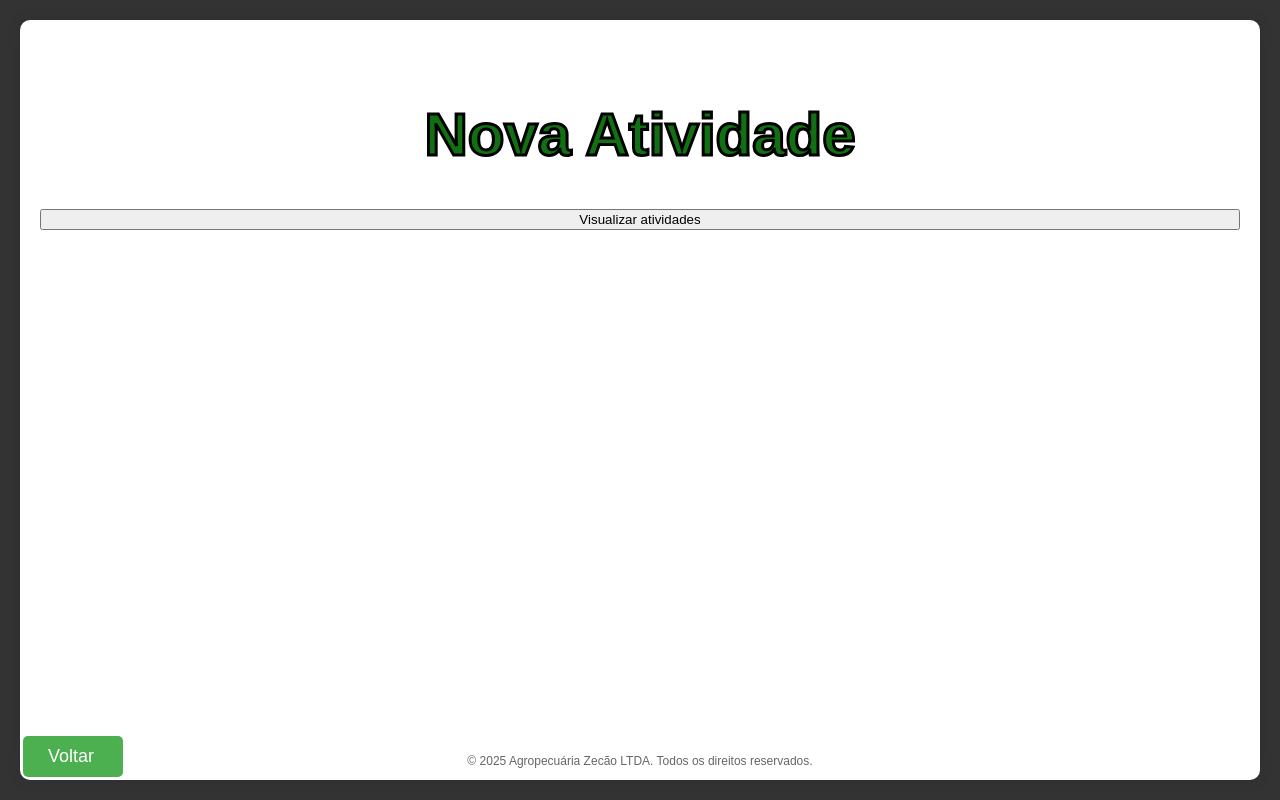
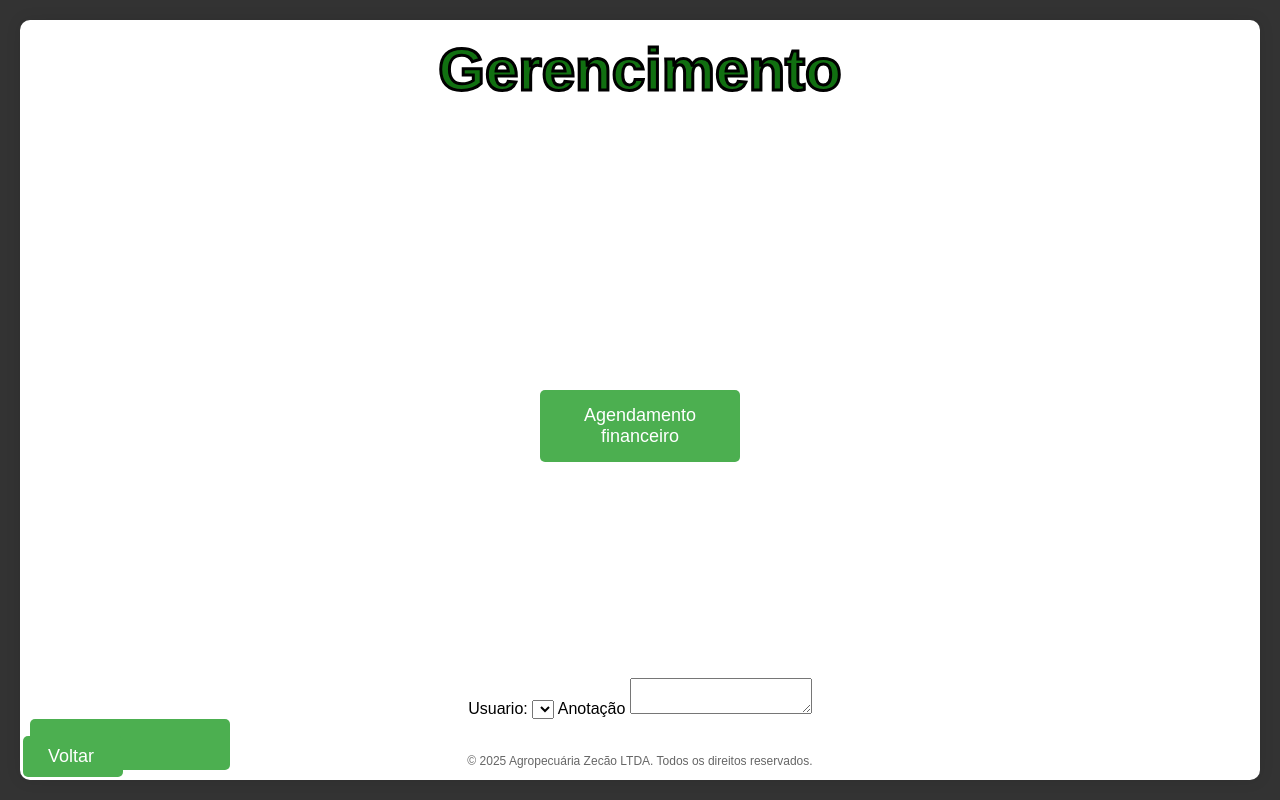
Before and after one commit to murilo813/AgroZecao, a Flask app: template templates/gerencia.html in a window 1280 px wide. Run offline with Flask 3, Linux system fonts and the light colour scheme; the template is opened without the code that fills it, so the values that code supplies are empty.

Commit message:
mini backup para alteração brusca

```diff
--- a/static/css/gerencia.css
+++ b/static/css/gerencia.css
@@ -11,6 +11,7 @@ body {
 }
 .container {
   display: flex;
+  flex-direction: column;
   justify-content: center;
   align-items: center;
   height: 100vh;
@@ -18,8 +19,8 @@ body {
 }
 .box {
   background-color: white;
-  padding: 20px;
-  padding-top: 40px;
+  padding: 10px;
+  padding-top: 10px;
   border-radius: 10px;
   box-shadow: 0 0 15px rgba(0, 0, 0, 0.1);
   text-align: center;
@@ -33,11 +34,41 @@ body {
 }
 h1 {
   color: #117011;
-  text-align: center;
+  align-self: center;
+  margin-top: 5px;
   font-weight: 900;
   font-size: 60px;
   -webkit-text-stroke: 3px black;
   text-shadow: none;
+}
+.buttons-container {
+  display: flex;
+  flex-direction: column;
+  align-items: center;
+  justify-content: center;
+  height: 100vh;
+  gap: 20px;
+  margin-top: 30px;
+}
+button {
+  display: flex;
+  align-items: center;
+  padding: 15px 30px;
+  background-color: #4CAF50;
+  color: white;
+  font-size: 18px;
+  border: none;
+  border-radius: 5px;
+  cursor: pointer;
+  transition: background-color 0.3s, transform 0.2s;
+  width: 200px;
+}
+button i {
+  margin-right: 10px;
+}
+button:hover {
+  background-color: #45a049;
+  transform: translateY(-5px);
 }
 .voltar-button {
   display: flex;
--- a/static/css/home.css
+++ b/static/css/home.css
@@ -188,7 +188,6 @@ html ::-webkit-scrollbar-track {
   background-color: transparent;
   border: none;
   color: #ff1e00;
-  font: ;
   font-size: 16px;
   font-weight: bold;
   cursor: pointer;
--- a/templates/gerencia.html
+++ b/templates/gerencia.html
@@ -3,16 +3,28 @@
 <head>
     <meta charset="UTF-8">
     <meta name="viewport" content="width=device-width, initial-scale=1.0">
-    <title>Gerencimanto de Atividades</title>
+    <title>Gerencimento de Atividades</title>
     <link href="static/css/gerencia.css" rel="stylesheet" />
 </head>
 <body>
     <div class="container">
         <div class="box">
-            <h1>Nova Atividade</h1>
-            <button calss="ver-atividades" onclick="window.location.href='/gerencia2'">Visualizar atividades</button>
-            <div>
+            <h1>Gerencimento</h1>
+                <div class="buttons-container">
+                    <button class="button" onclick="togleForm()">Agendamento financeiro</button>
+                </div>
+            <div id="togleForm">
+                <form id="formTogle" method="POST" action="/add_notificacao">
+                    <label for="usuario">Usuario:</label>
+                    <select id="usuario" name="usuario" required>
+                        <option value=""></option>
+                    </select>
 
+                    <label for="anotacao">Anotação</label>
+                    <textarea id="anotacao" name="anotacao" required></textarea>
+
+                    <button type="submit">Enviar</button>
+                </form>
             </div>
         </div>
         <footer>
```
Also changed, not shown: routes/gerencia.py (+34 -0 lines).
